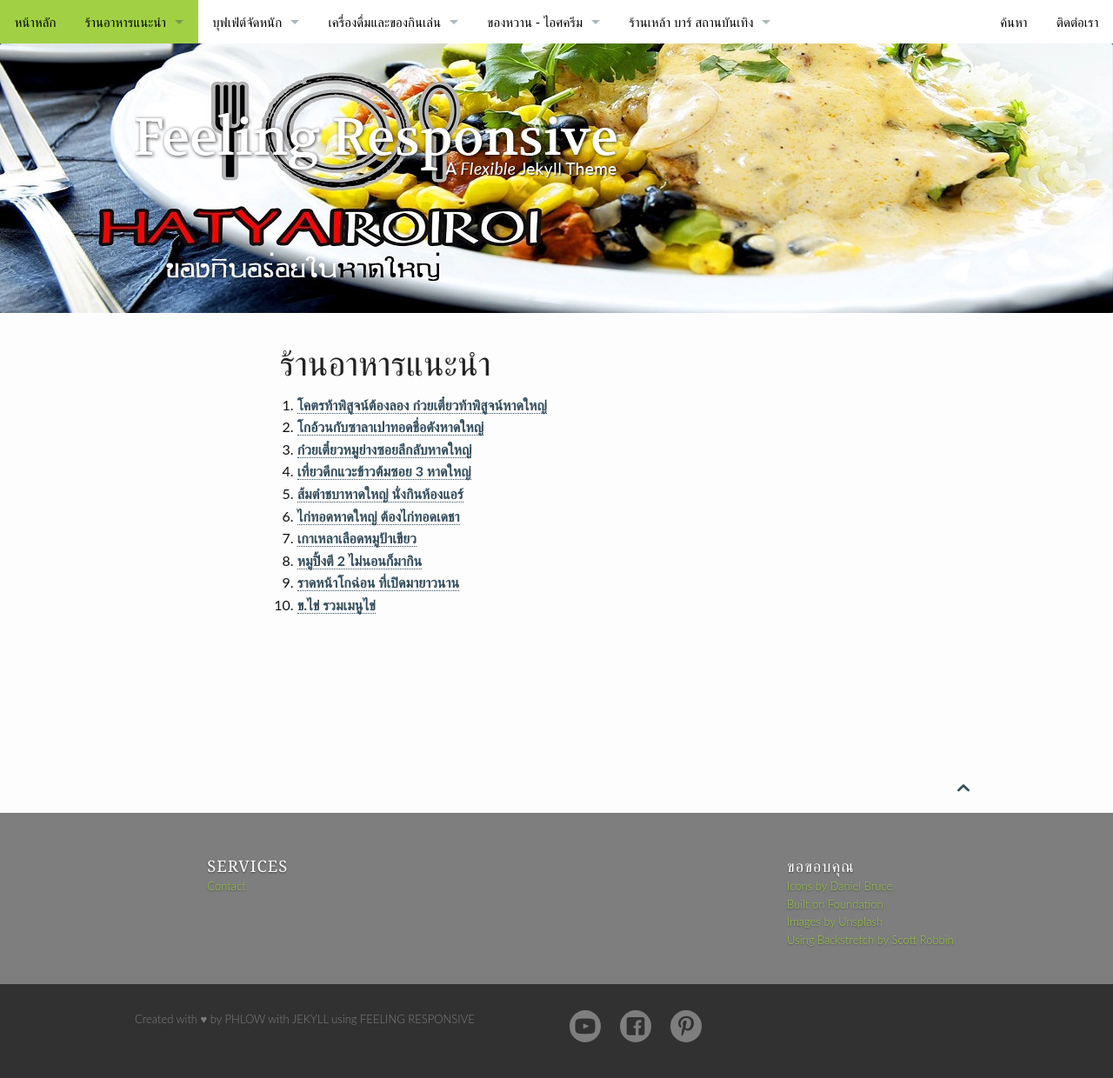
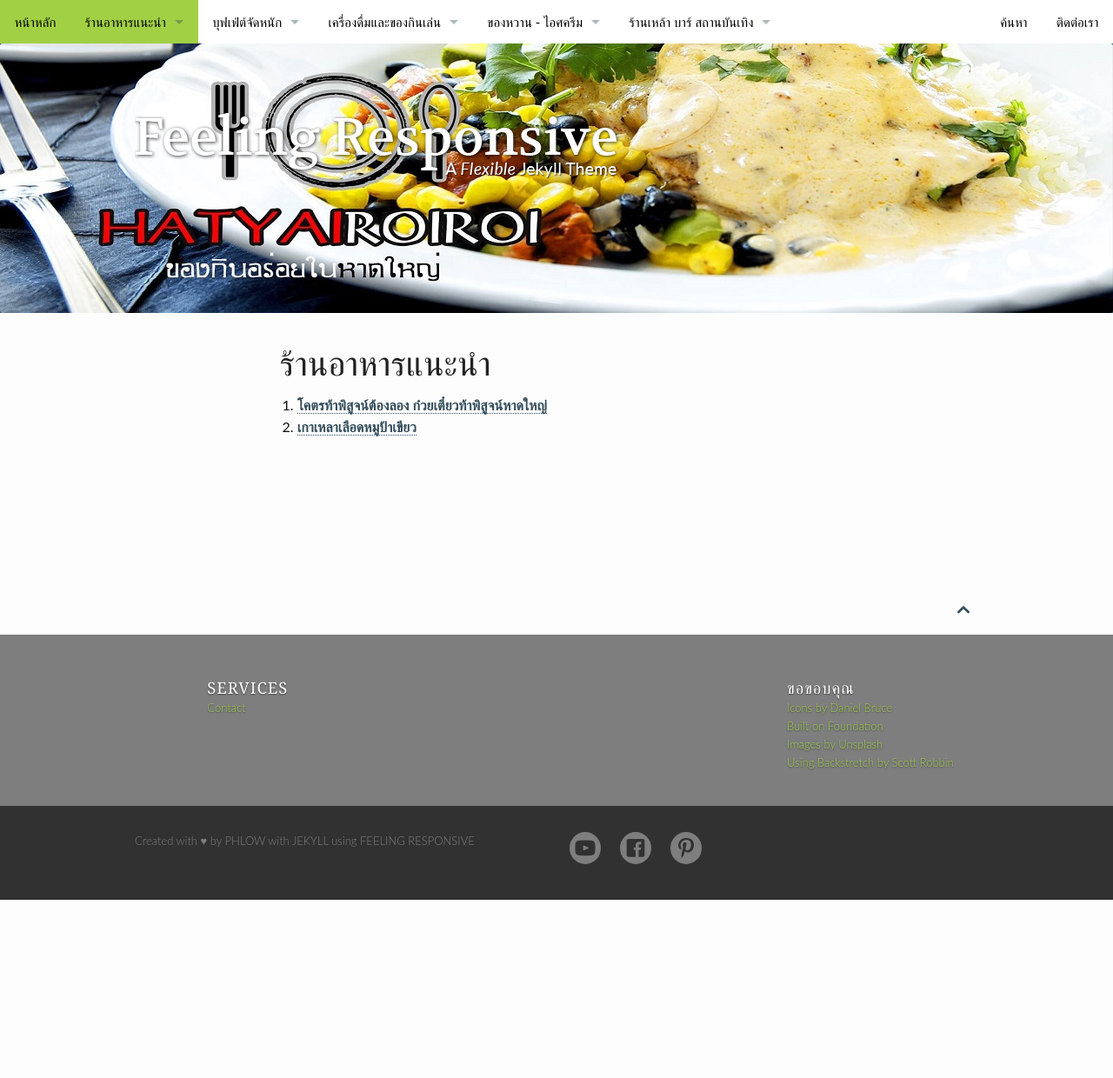
Before and after one commit to hatyairoiroi/hatyairoiroi.github.io, a Jekyll site: the page built from pages/ร้านอาหารแนะนำ.md, in a window 1280 px wide. Shown: the whole page at 87% size. Built offline with Jekyll 4.4.1, drawn with Linux system fonts in a browser that asks for light colours; after the commit the page ends 1035 px from its top, so only the background shows below that.

Commit message:
Update ร้านอาหารแนะนำ.md

```diff
--- a/pages/ร้านอาหารแนะนำ.md
+++ b/pages/ร้านอาหารแนะนำ.md
@@ -10,27 +10,11 @@ permalink: "/ร้านอาหารแนะนำ/"
 
 
 1. [โคตรท้าพิสูจน์ต้องลอง ก๋วยเตี๋ยวท้าพิสูจน์หาดใหญ่][1]
-2. [โกอ้วนกับซาลาเปาทอดชื่อดังหาดใหญ่][2]
-3. [ก๋วยเตี๋ยวหมูย่างซอยลึกลับหาดใหญ่][3]
-4. [เที่ยวดึกแวะข้าวต้มซอย 3 หาดใหญ่][4]
-5. [ส้มตำชบาหาดใหญ่ นั่งกินห้องแอร์][5]
-6. [ไก่ทอดหาดใหญ่ ต้องไก่ทอดเดชา][6]
-7. [เกาเหลาเลือดหมูป้าเขียว][7]
-8. [หมูปิ้งตี 2 ไม่นอนก็มากิน][8]
-9. [ราดหน้าโกฉ่อน ที่เปิดมายาวนาน][9]
-10. [ข.ไข่ รวมเมนูไข่][10]
+2. [เกาเหลาเลือดหมูป้าเขียว][7]
 
 
 
 
 
- [1]: {{ site.url }}//
- [2]: {{ site.url }}//
- [3]: {{ site.url }}//
- [4]: {{ site.url }}//
- [5]: {{ site.url }}//
- [6]: {{ site.url }}//
+ [1]: {{ site.url }}/ก๋วยเตี๋ยวท้าพิสูจน์/
  [7]: {{ site.url }}/เกาเหลาป้าเขียว/
- [8]: {{ site.url }}//
- [9]: {{ site.url }}//
- [10]: {{ site.url }}//
```
